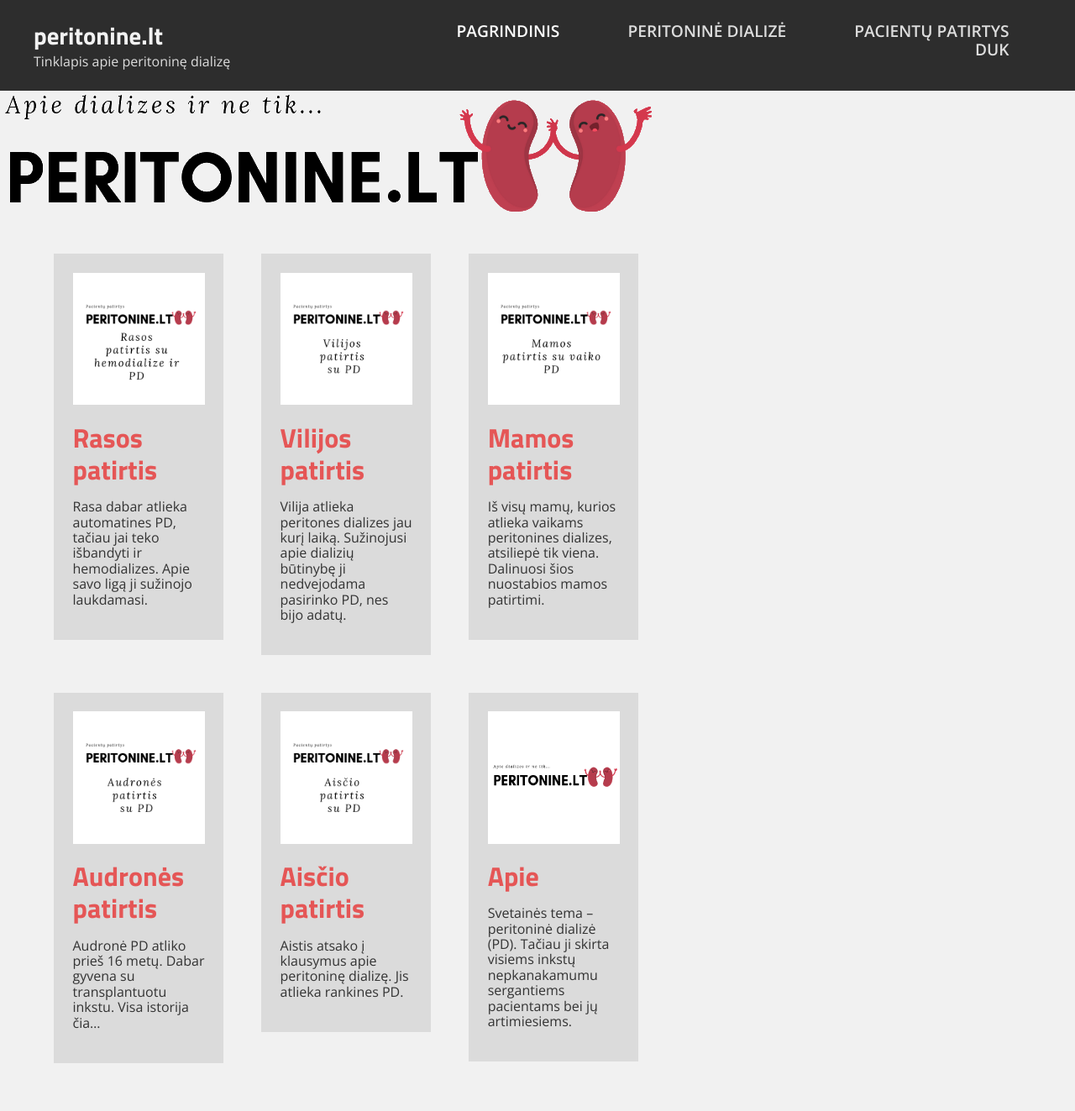
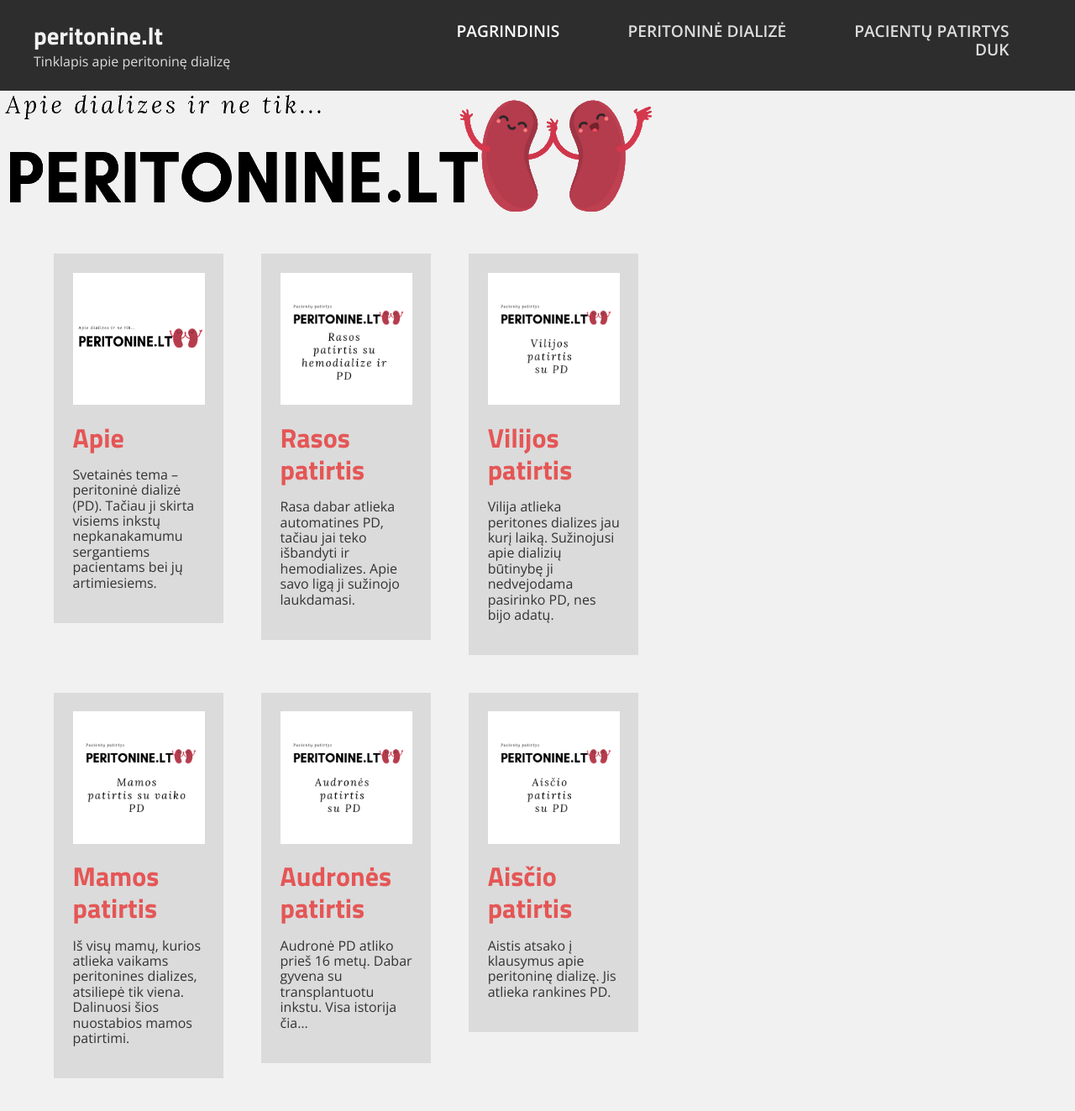
Before and after one commit to artms/peritonine, a Jekyll site: the page built from index.html, in a window 1280 px wide and 1400 px high. Shown: the top 1323 px of the window at 84% size. Built offline with Jekyll 4.4.1, drawn with Linux system fonts in a browser that asks for light colours.

Commit message:
Pin Apie as the first story on the front page
Match the original site, which leads with the about story: reorder
the front-page loop so the apie post comes first and the remaining
posts keep newest-first order.

Co-authored-by: Copilot App <223556219+Copilot@users.noreply.github.com>

```diff
--- a/index.html
+++ b/index.html
@@ -3,7 +3,10 @@ layout: default
 title: PAGRINDINIS
 ---
 <div class="front-page-posts">
-  {% for post in site.posts %}
+  {% assign apie_posts = site.posts | where: 'slug', 'apie' %}
+  {% assign other_posts = site.posts | where_exp: "post", "post.slug != 'apie'" %}
+  {% assign front_posts = '' | split: ',' | concat: apie_posts | concat: other_posts %}
+  {% for post in front_posts %}
   <div class="front-page-post">
     <div class="front-page-post-image">
       <img src="{{ post.image | relative_url }}" alt="{{ post.title }}">
```
